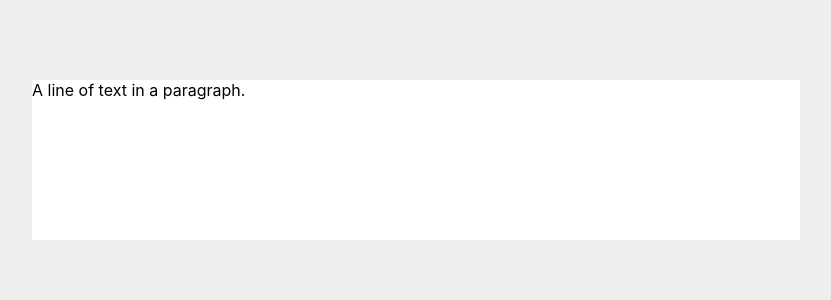
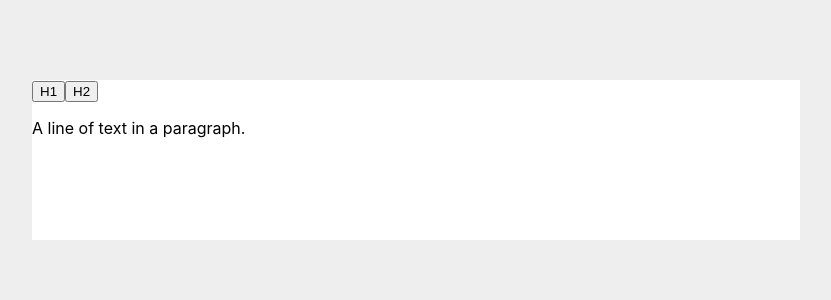
Before and after one commit to anshuman9999/learning-slate, a React (Create React App) app: page / in a window 1280 px wide. Shown: the top 300 px of the page, without its empty margins (224-1055 px from the left). Built offline with nearby package versions, Linux system fonts and the light colour scheme; the HTML template or start-up script is replaced by a standard one.

Commit message:
implemented block level styles

```diff
--- a/src/App.js
+++ b/src/App.js
@@ -1,8 +1,8 @@
 import React, { useCallback, useMemo, useState } from 'react'
 import { createEditor, Editor, Text, Transforms } from 'slate'
 import { Slate, Editable, withReact } from 'slate-react'
-import { CodeElement, DefaultElement } from './Elements'
 import { BoldLeaf, DefaultLeaf, ItalicLeaf, UnderlineLeaf } from './Leaf'
+import Elements from './Elements'
 import './App.css'
 
 const App = () => {
@@ -16,26 +16,29 @@ const App = () => {
 
   const renderElement = useCallback(props => {
 
-    if (props.element.type === 'code') {
-      return <CodeElement {...props} />
+    if (props.element.type === "heading-one") {
+      return <Elements {...props} />
+    }
+    if (props.element.type === "heading-two") {
+      return <Elements {...props} />
     } else {
-      return <DefaultElement {...props} />
+      return <Elements {...props} />
     }
 
   }, [])
 
   const renderLeaf = useCallback(props => {
-    switch(props.leaf.type) {
+    switch (props.leaf.type) {
       case 'bold':
-        return <BoldLeaf { ...props } />
+        return <BoldLeaf {...props} />
 
       case 'italic':
-        return <ItalicLeaf { ...props } />
+        return <ItalicLeaf {...props} />
 
       case 'underline':
-        return <UnderlineLeaf { ...props } />
+        return <UnderlineLeaf {...props} />
 
-      default: return <DefaultLeaf { ...props } />
+      default: return <DefaultLeaf {...props} />
     }
   }, [])
 
@@ -43,9 +46,45 @@ const App = () => {
     <div className="base-div" >
 
       <Slate editor={editor} value={value} onChange={value => setValue(value)}>
+
+        <div>
+
+          <button onMouseDown={
+            (e) => {
+              e.preventDefault()
+              const [match] = Editor.nodes(
+                editor,
+                { match: n => n.type === "heading-one" }
+              )
+
+              Transforms.setNodes(
+                editor,
+                { type: match ? 'paragraph' : 'heading-one' },
+                { match: n => Editor.isBlock(editor, n) }
+              )
+            }
+          } >H1</button>
+
+          <button onMouseDown={
+            (e) => {
+              e.preventDefault()
+              const [match] = Editor.nodes(
+                editor,
+                { match: n => n.type === "heading-two" }
+              )
+
+              Transforms.setNodes(
+                editor,
+                { type: match ? 'paragraph' : 'heading-two' },
+                { match: n => Editor.isBlock(editor, n) }
+              )
+            }
+          } >H2</button>
+        </div>
+
         <Editable
           renderElement={renderElement}
-          renderLeaf={ renderLeaf }
+          renderLeaf={renderLeaf}
           onKeyDown={event => {
 
             if (!event.ctrlKey) {
@@ -57,16 +96,16 @@ const App = () => {
               case '`':
                 event.preventDefault()
 
-                const [match] = Editor.nodes(
-                  editor,
-                  { match: n => n.type === "code" }
-                )
+                // const [match] = Editor.nodes(
+                //   editor,
+                //   { match: n => n.type === "heading-one" }
+                // )
 
-                Transforms.setNodes(
-                  editor,
-                  { type: match ? 'paragraph' : 'code' },
-                  { match: n => Editor.isBlock(editor, n) }
-                )
+                // Transforms.setNodes(
+                //   editor,
+                //   { type: match ? 'paragraph' : 'heading-one' },
+                //   { match: n => Editor.isBlock(editor, n) }
+                // )
                 break
 
               case 'b':
--- a/src/Elements.jsx
+++ b/src/Elements.jsx
@@ -1,12 +1,14 @@
-export const CodeElement = props => {
-    return (
-        <pre {...props.attributes}>
-            <code>{props.children}</code>
-        </pre>
-    )
+const Elements = ({ attributes, children, element }) => {
+    switch(element.type) {
+        case 'heading-one':
+            return <h1 {...attributes} >{ children }</h1>
+
+        case 'heading-two':
+            return <h2 {...attributes} >{ children }</h2>
+
+        default:
+            return <p { ...attributes } >{ children }</p>
+    }
 }
 
-
-export const DefaultElement = props => {
-    return <p {...props.attributes}>{props.children}</p>
-}
+export default Elements
```
